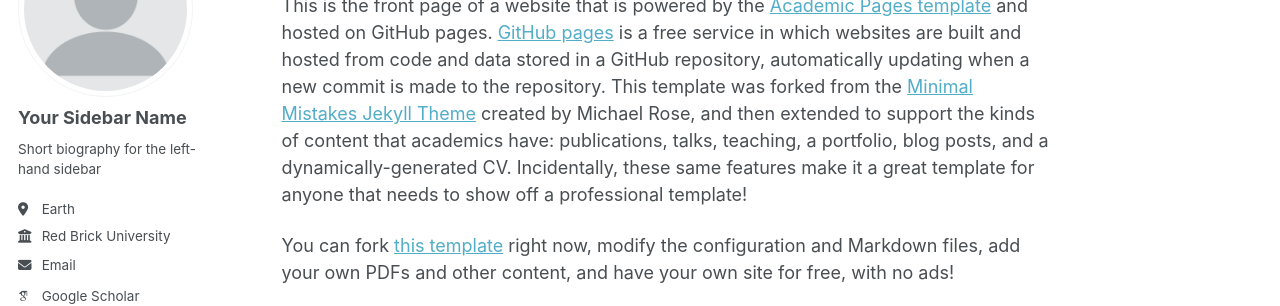
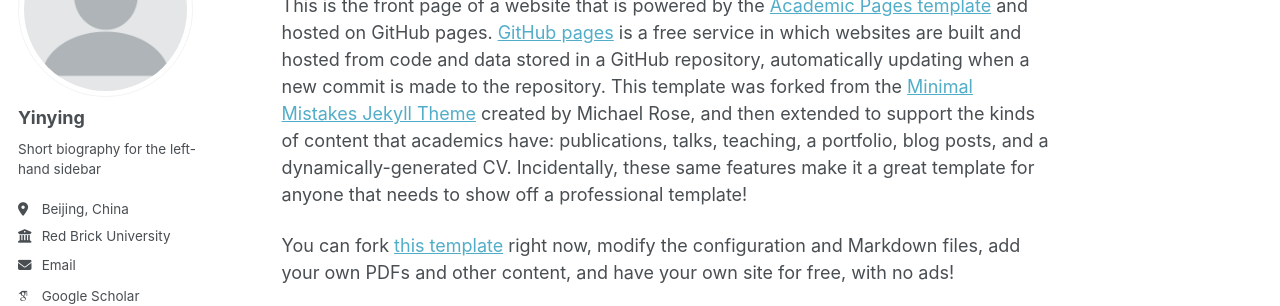
Before and after one commit to yyinghuang/yyinghuang.github.io, a Jekyll site: the page built from _pages/about.md, in a window 1280 px wide. Shown: the part 177-483 px from the top of the page. Built offline with Jekyll 4.4.1, drawn with Linux system fonts in a browser that asks for light colours; some web fonts are replaced; a script bundle is joined from its source files by our own code; library files that are not in the unit come from our copies.

Commit message:
Update _config.yml

```diff
--- a/_config.yml
+++ b/_config.yml
@@ -24,13 +24,13 @@ repository               : "academicpages/academicpages.github.io"
 author:
   # Biographic information
   avatar           : "profile.png"
-  name             : "Your Sidebar Name"
+  name             : "Yinying"
   pronouns         : # example: "she/her"
   bio              : "Short biography for the left-hand sidebar"
-  location         : "Earth"
+  location         : "Beijing, China"
   employer         : "Red Brick University"
   uri              : # URL
-  email            : "none@example.org"
+  email            : "miaoyan@stu.pku.edu.cn"
 
   # Academic websites
   academia         : # URL
```
